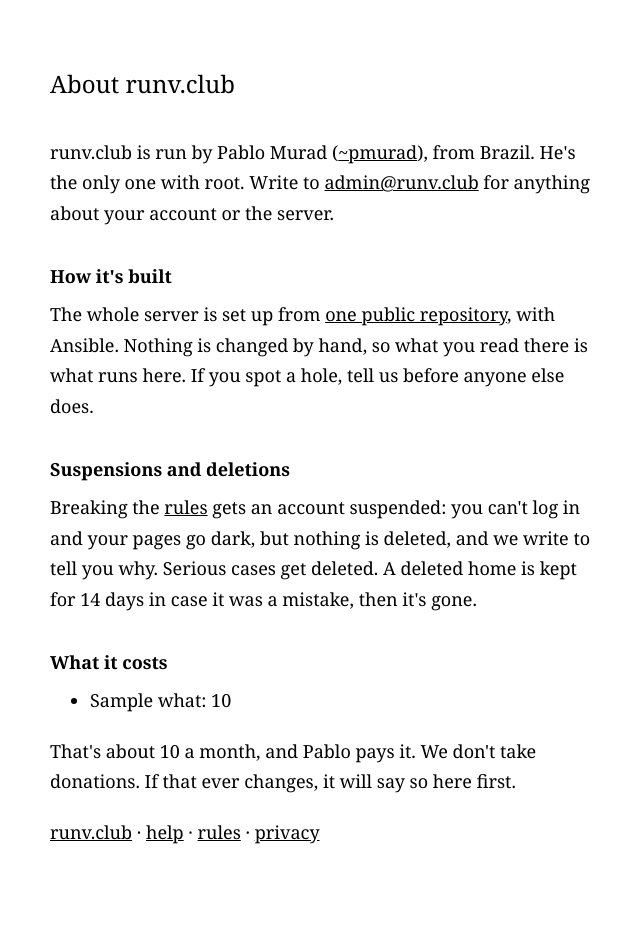
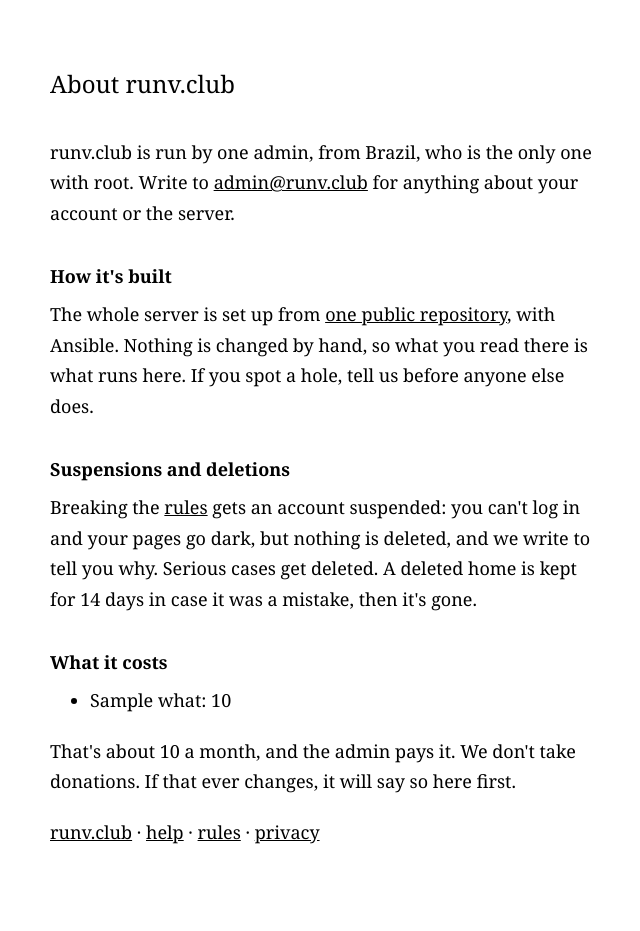
Before and after one commit to runvclub/runv.club, a Flask app: template roles/web/templates/about.html.j2 in a window 1280 px wide. Shown: the whole page, without its empty margins (318-958 px from the left). Run offline with Flask 3, Linux system fonts and the light colour scheme; the template is opened without the code that fills it: most values are stand-ins (such as "Sample title", 1, 10 or a date in 2020).

Commit message:
about page says admin, no name

```diff
--- a/roles/web/templates/about.html.j2
+++ b/roles/web/templates/about.html.j2
@@ -17,7 +17,7 @@
 <main>
 <h1>About runv.club</h1>
 
-<p>runv.club is run by Pablo Murad (<a href="/~pmurad/">~pmurad</a>), from Brazil. He's the only one with root. Write to <a href="mailto:admin@runv.club">admin@runv.club</a> for anything about your account or the server.</p>
+<p>runv.club is run by one admin, from Brazil, who is the only one with root. Write to <a href="mailto:admin@runv.club">admin@runv.club</a> for anything about your account or the server.</p>
 
 <h2>How it's built</h2>
 
@@ -36,9 +36,9 @@
 {% endfor %}
 </ul>
 
-<p>That's about {{ about_total | e }} a month, and Pablo pays it. We don't take donations. If that ever changes, it will say so here first.</p>
+<p>That's about {{ about_total | e }} a month, and the admin pays it. We don't take donations. If that ever changes, it will say so here first.</p>
 {% else %}
-<p>For now Pablo pays for all of it: the server, the backups, the domain and the outgoing mail. We don't take donations. The numbers will be listed here soon, and if who pays ever changes, it will say so here first.</p>
+<p>For now the admin pays for all of it: the server, the backups, the domain and the outgoing mail. We don't take donations. The numbers will be listed here soon, and if who pays ever changes, it will say so here first.</p>
 {% endif %}
 
 <p><a href="/">runv.club</a> · <a href="/help/">help</a> · <a href="/rules">rules</a> · <a href="/privacy">privacy</a></p>
```
